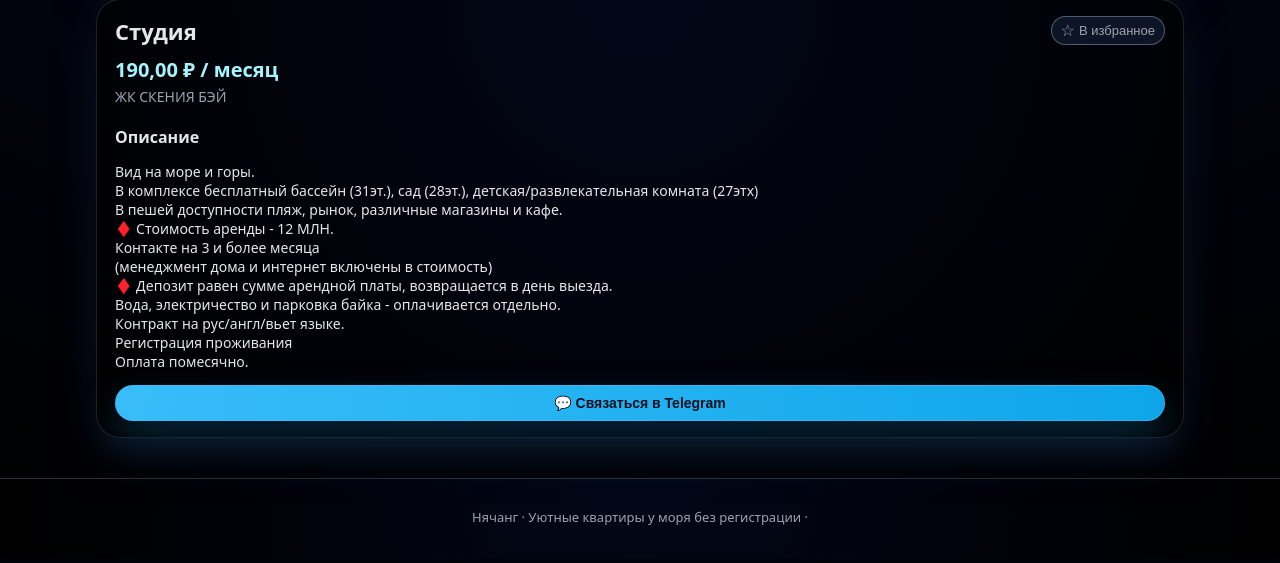
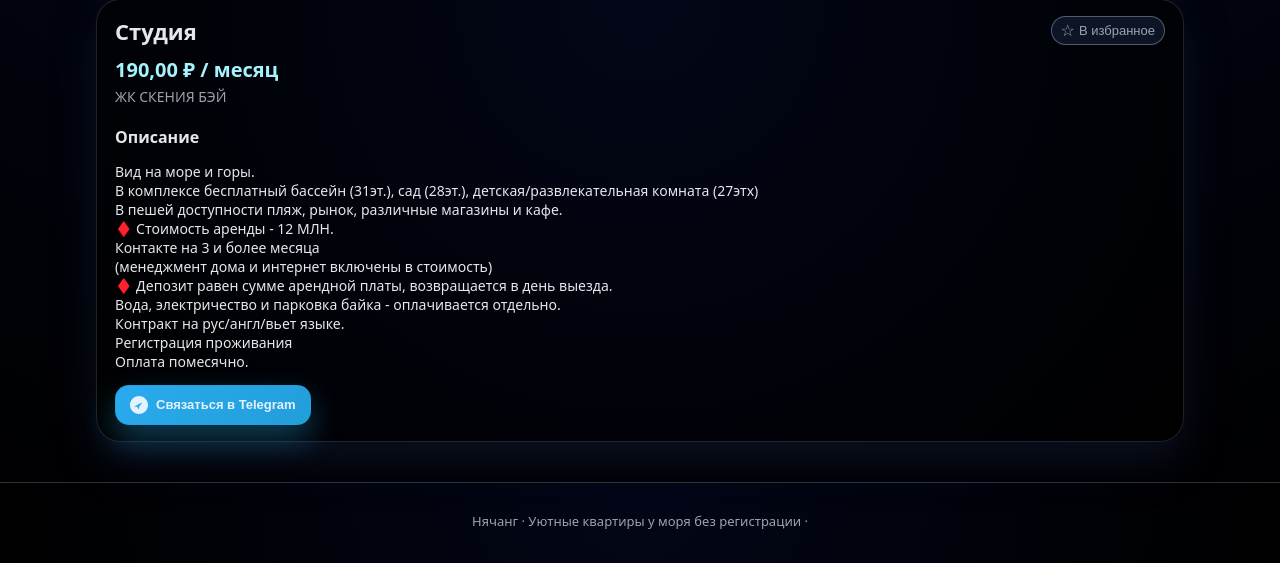
Before and after one commit to victormorozov1/rent, a Django app: page /listing/1/ in a window 1280 px wide. Shown: the part 887-1450 px from the top of the page. Before the commit the page ends 1412 px from the top, so only its background shows below. Run offline with Django 5.2, Linux system fonts and the light colour scheme; data comes from the database, SQL or seed files in the repository; data that the repository does not hold is empty.

Commit message:
Improve Telegram contact button styling

```diff
--- a/nhatrang_rentals/listings/static/listings/styles.css
+++ b/nhatrang_rentals/listings/static/listings/styles.css
@@ -303,6 +303,48 @@ a:hover {
 
 .btn-primary.btn-full {
     width: 100%;
+}
+
+.btn-telegram {
+    display: inline-flex;
+    align-items: center;
+    justify-content: center;
+    gap: 8px;
+    padding: 10px 14px;
+    font-size: 13px;
+    font-weight: 600;
+    color: #e2f3ff;
+    background: linear-gradient(135deg, #2aabee, #229ed9);
+    border: 1px solid rgba(34, 158, 217, 0.65);
+    border-radius: 14px;
+    box-shadow: 0 14px 32px rgba(34, 158, 217, 0.4);
+    cursor: pointer;
+    transition: transform 120ms ease, box-shadow 120ms ease, filter 120ms ease;
+}
+
+.btn-telegram:hover {
+    filter: brightness(1.05);
+    transform: translateY(-1px) scale(1.01);
+    box-shadow: 0 18px 38px rgba(34, 158, 217, 0.45);
+}
+
+.btn-telegram:active {
+    transform: translateY(0);
+    box-shadow: 0 10px 24px rgba(34, 158, 217, 0.35);
+}
+
+.btn-telegram .telegram-icon {
+    width: 18px;
+    height: 18px;
+    display: inline-flex;
+    align-items: center;
+    justify-content: center;
+}
+
+.btn-telegram svg {
+    width: 100%;
+    height: 100%;
+    fill: currentColor;
 }
 
 /* Cards grid */
--- a/nhatrang_rentals/listings/templates/listings/listing_detail.html
+++ b/nhatrang_rentals/listings/templates/listings/listing_detail.html
@@ -69,8 +69,13 @@
 
             <button id="telegram-button"
                     type="button"
-                    class="btn-primary btn-full">
-                💬 Связаться в Telegram
+                    class="btn-telegram">
+                <span class="telegram-icon" aria-hidden="true">
+                    <svg viewBox="0 0 240 240" xmlns="http://www.w3.org/2000/svg" role="presentation">
+                        <path d="M120 0c66.274 0 120 53.726 120 120s-53.726 120-120 120S0 186.274 0 120 53.726 0 120 0zm55.478 79.359c-1.436-1.234-3.598-1.382-5.16-.371L64.56 136.834c-1.686 1.085-2.42 3.101-1.788 4.974.633 1.874 2.439 3.101 4.413 3.038l32.045-1.034 8.263 29.341c.517 1.852 2.198 3.136 4.112 3.14h.039c1.887 0 3.57-1.239 4.126-3.059l12.792-42.101 30.965-29.663c1.843-1.761 1.916-4.667.165-6.51-.646-.676-1.468-1.132-2.357-1.355l-69.191 19.8 55.585-26.118c1.502-.71 2.447-2.217 2.39-3.863-.056-1.646-1.107-3.087-2.66-3.725l-6.858-2.83z"/>
+                    </svg>
+                </span>
+                <span>Связаться в Telegram</span>
             </button>
         </div>
     </div>
```
